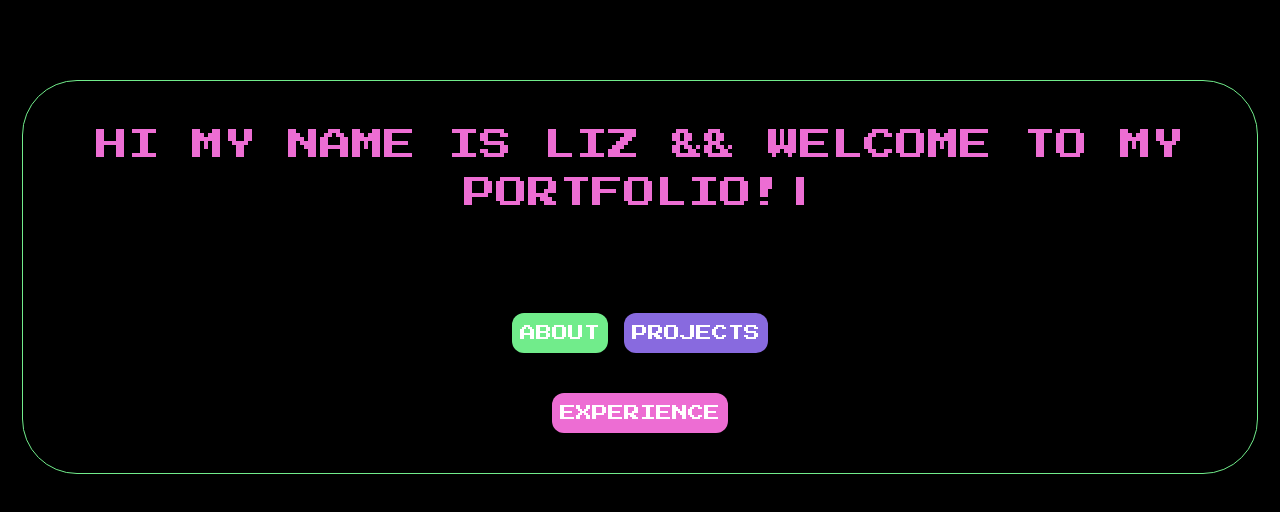
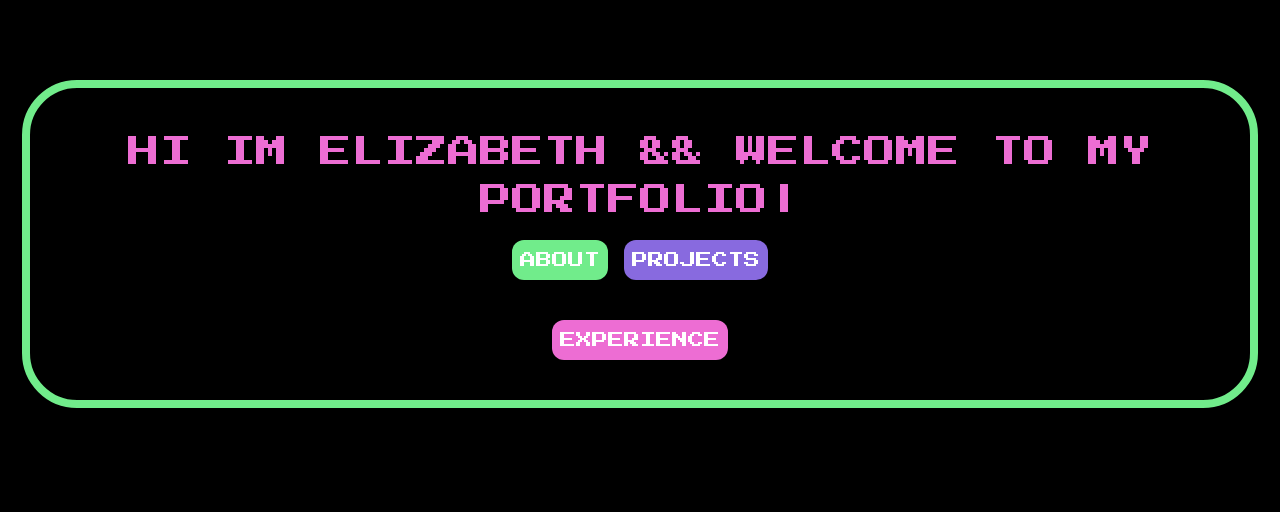
Before and after one commit to lizzzyCodes/elizabeth-c, a Next.js app: page / in a window 1280 px wide. Shown: the top 512 px of the page. Built offline with nearby package versions, Linux system fonts and the light colour scheme.

Commit message:
updated outline and repeat for typing effect

```diff
--- a/components/TypingAnimation.tsx
+++ b/components/TypingAnimation.tsx
@@ -1,8 +1,13 @@
 import { TypeAnimation } from "react-type-animation";
 import { useState, useEffect } from "react";
 
-const TypingAnimation = () => {
-   const [hasAnimated, setHasAnimated] = useState(false);
+interface AnimationProps {
+  text: string;
+  defaultText: string;
+}
+
+const TypingAnimation = ({ text, defaultText }: AnimationProps) => {
+  const [hasAnimated, setHasAnimated] = useState(false);
 
   useEffect(() => {
     const hasVisited = sessionStorage.getItem("hasVisited");
@@ -15,16 +20,11 @@ const TypingAnimation = () => {
   return (
     <div>
       {hasAnimated && (
-        <TypeAnimation
-          sequence={["hi my name is liz && welcome to my portfolio!"]}
-          repeat={0}
-          cursor={true}
-          speed={1}
-        />
+        <TypeAnimation sequence={[text]} repeat={0} cursor={true} speed={1} />
       )}
       {!hasAnimated && (
         <div className="text-[#ED6DD3] text-[32px] lg:text-[55px] p-10 text-center font-press-start uppercase mb-4">
-          <h1> hi im liz && welcome to my portfolio!</h1>
+          <h1>{ defaultText }</h1>
         </div>
       )}
     </div>
--- a/components/intro.tsx
+++ b/components/intro.tsx
@@ -12,17 +12,17 @@ export default function Intro() {
   return (
     <div about="overall container" className="min-w-[411px]">
       <div className="pt-20 pr-[22px] pl-[22px] place-content-center">
-        <section className="rounded-[55px] border border-6 border-[#71EC8B] flex flex-col items-center justify-center  ">
+        <section className="rounded-[55px] border border-8 border-[#71EC8B] flex flex-col items-center justify-center  ">
           <div
             about="heading"
-            className=" text-[#ED6DD3] text-[32px] lg:text-[55px] p-10 text-center font-press-start uppercase mb-4"
+            className=" text-[#ED6DD3] text-[32px] lg:text-[55px] pl-10 pr-10 pt-10 text-center font-press-start uppercase mb-4"
           >
-            <TypingAnimation />
+            <TypingAnimation text="hi im elizabeth && welcome to my portfolio" defaultText="hi im elizabeth && welcome to my portfolio" />
           </div>
           <div about="button section" className="">
             <div
               about="side by side button"
-              className="p-10 flex justify-center space-x-4"
+              className="pl-10 pr-10 pb-10 flex justify-center space-x-4"
             >
               <Button link="/pages/about" color="bg-[#71EC8B]" text="about" />
               <Button
```
